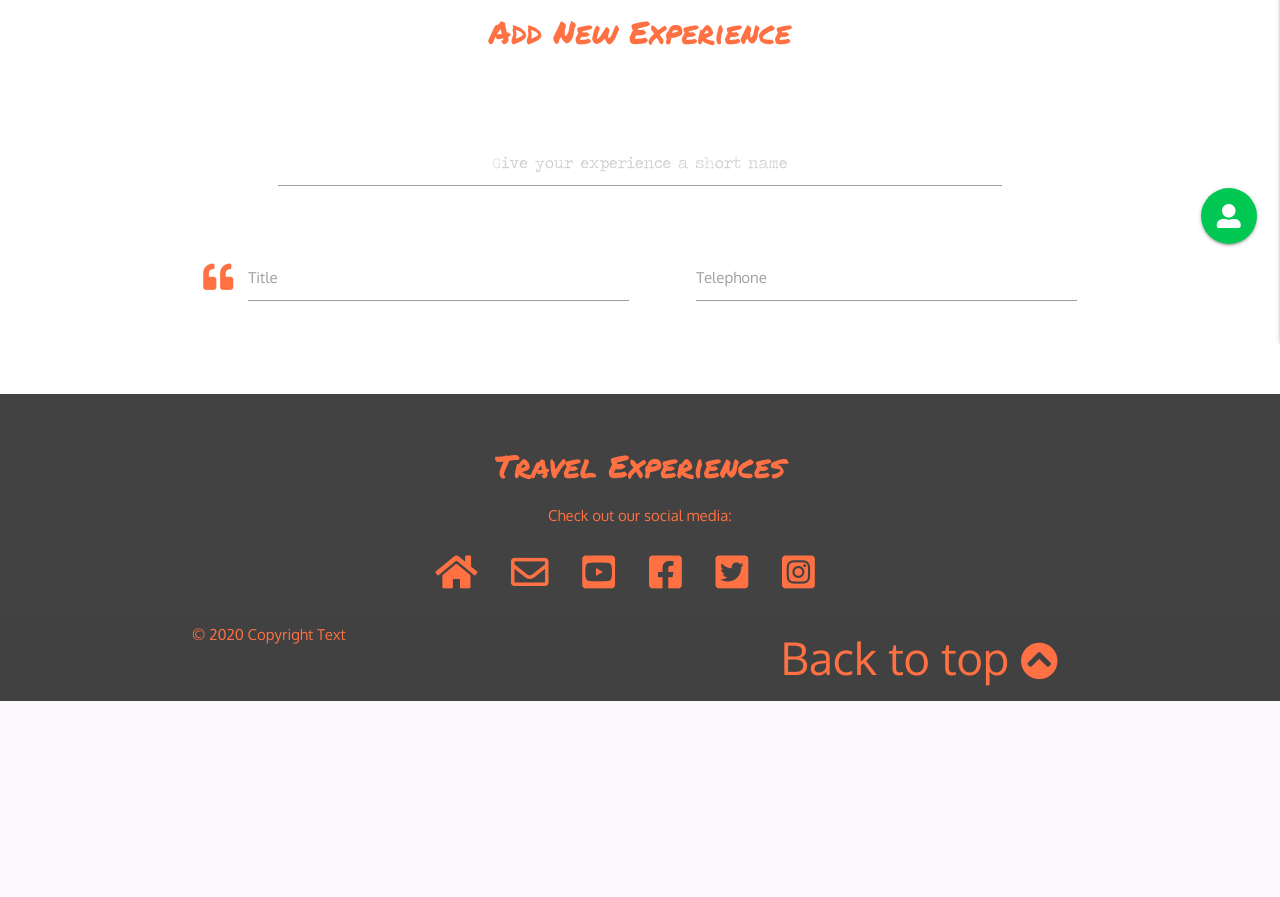
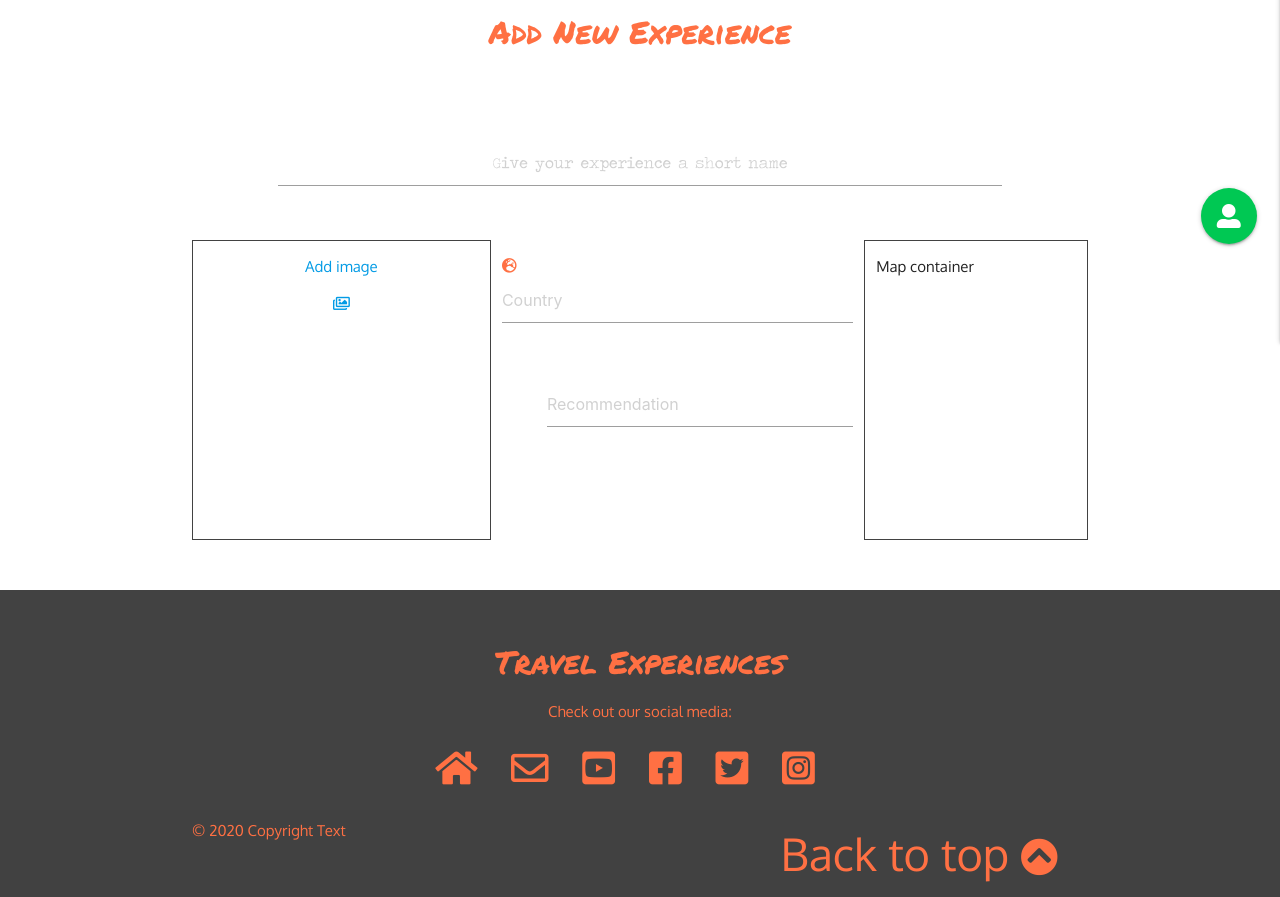
Before and after one commit to Vlad-404/travel_experiences, a Flask app: page /add_experience in a window 1280 px wide. Shown: the part 518-1415 px from the top of the page. Before the commit the page ends 1219 px from the top, so only its background shows below. Run offline with Flask 2, Linux system fonts and the light colour scheme; some libraries are stand-ins or nearby versions.

Commit message:
Added form, image and map containers

```diff
--- a/static/css/style.css
+++ b/static/css/style.css
@@ -82,7 +82,7 @@ body {
 }
 
 /* Adding new experience */
-
-.above-margin {
-    margin-top: 20px;
+.border-around {
+    border: 1px solid #424242;
+    min-height: 300px !important;
 }
--- a/templates/add_experience.html
+++ b/templates/add_experience.html
@@ -12,21 +12,33 @@
             </div>
         </div>
     <!-- Input fields -->
+        <!-- Add Image -->
         <div class="row">
-            <form class="col s12">
+            <div class="col s4 center-align border-around">
+                <a href="#">
+                    <p>Add image</p>
+                    <p><i class="far fa-images"></i></p>
+                </a>
+            </div>
+
+            <form class="col m5 s8">
                 <div class="row">
-				<div class="input-field col s6">
-					<i class="fas fa-quote-left prefix color-orange"></i>
-					<input id="icon_prefix" type="text" class="validate">
-					<label for="icon_prefix">Title</label>
+                    <div class="input-field col s12">
+                        <i class="fas fa-globe-europe color-orange"></i>
+                        <input id="country" placeholder="Country" type="text" class="validate">
                     </div>
-				<div class="input-field col s6">
+                </div>
+
+                <div class="row">
+                    <div class="input-field col s12">
                         <i class="prefix"></i>
-					<input id="icon_telephone" type="tel" class="validate">
-					<label for="icon_telephone">Telephone</label>
+                        <input id="recommendation" name="recommendation" placeholder="Recommendation" type="text" class="validate">
                     </div>
                 </div>
 		    </form>
+
+            <div class="col s3 border-around hide-on-med-and-down">
+                <p>Map container</p>
             </div>
         </div>
     </div>
```
Lines whose indentation alone changed are shown as unchanged.
